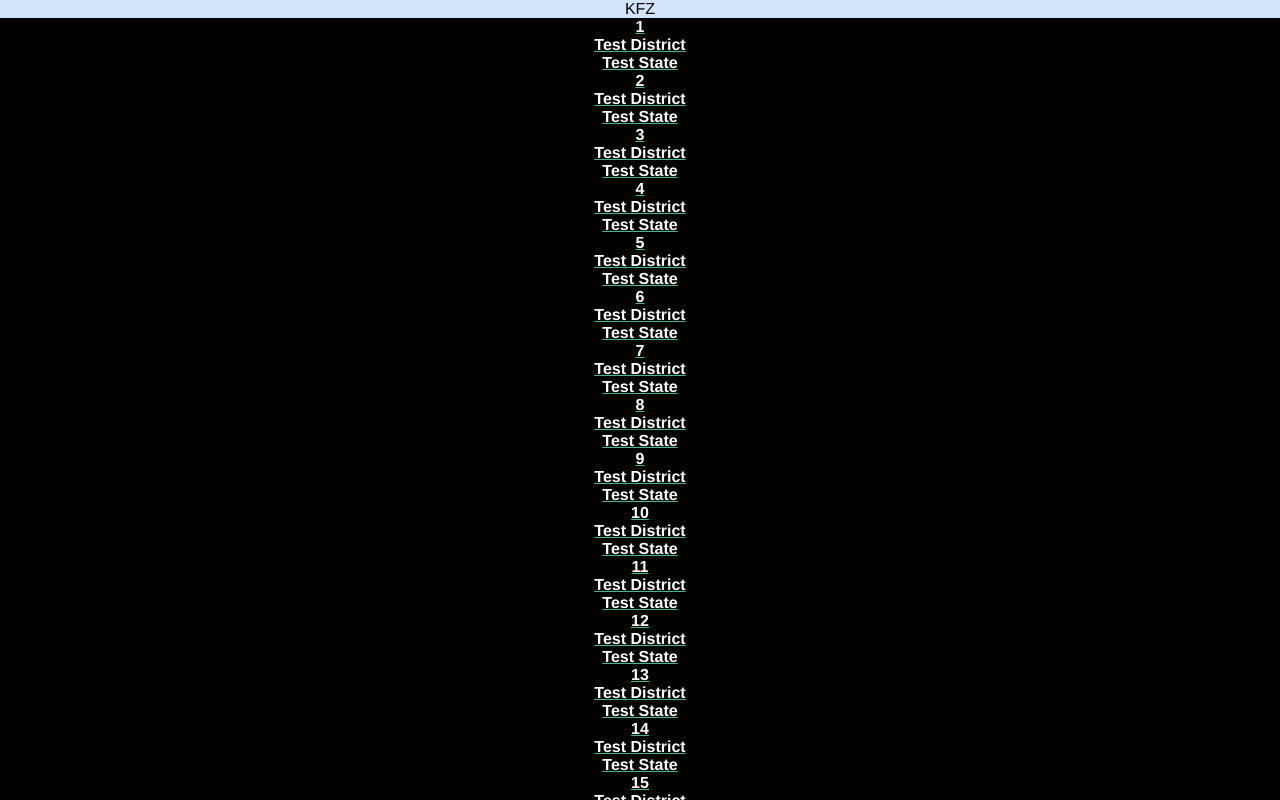
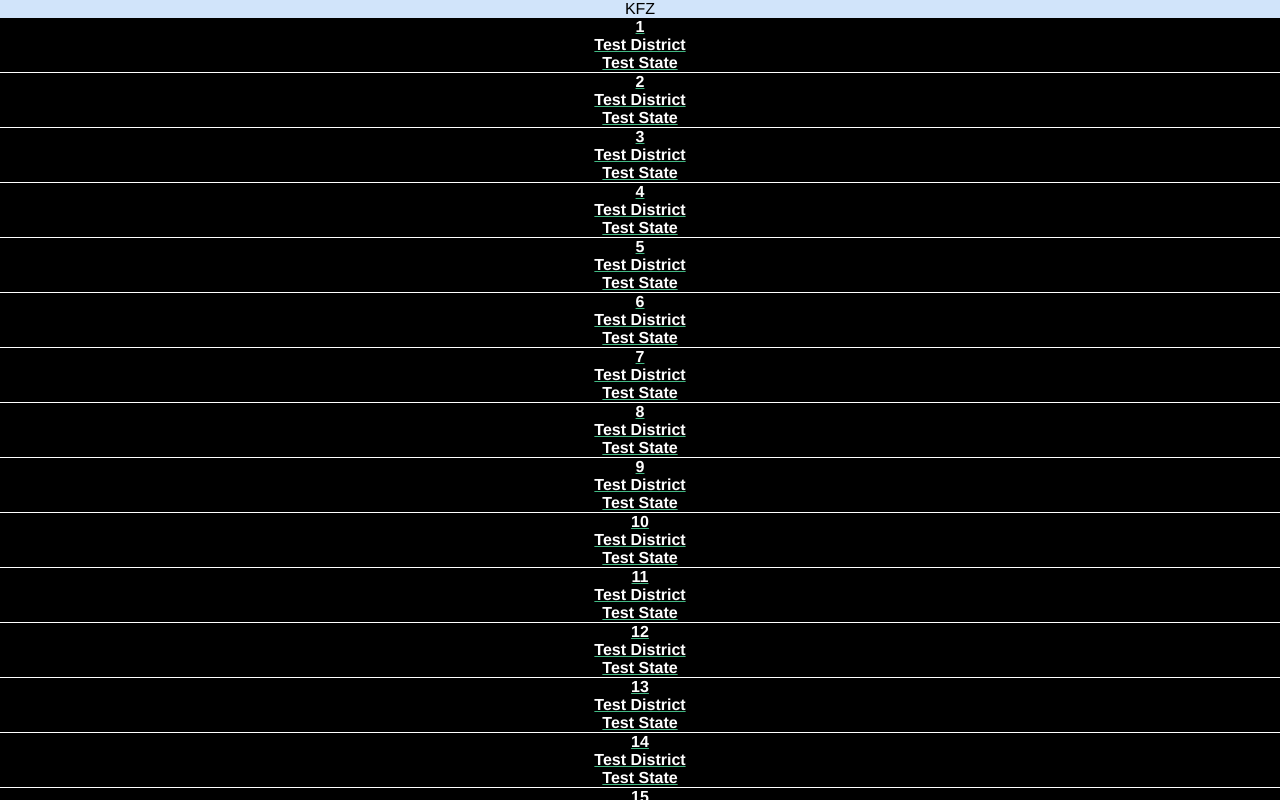
Before and after one commit to maurer2/kfz, a Vue app: page / in a window 1280 px wide. Shown: the top 800 px of the page. Built offline with nearby package versions, Linux system fonts and the light colour scheme.

Commit message:
imported filter

```diff
--- a/src/components/Plate.vue
+++ b/src/components/Plate.vue
@@ -27,6 +27,7 @@ export default {
 
 <style lang="scss" scoped>
   .plate {
+    border-bottom: 1px solid #fff;
     font-weight: bold;
   }
   .plate-key {
--- a/src/components/PlateList.vue
+++ b/src/components/PlateList.vue
@@ -8,17 +8,23 @@
 
 <script>
 import Plate from './Plate';
+import List from '../filter/List';
 
 export default {
   name: 'PlateList',
   components: { Plate },
   computed: {
     numEntries() {
-      return 500;
+      return 50;
     },
     title() {
       return `Liste ${this.numEntries}`;
     },
+  },
+  mounted: function() {
+    console.log('mounted');
+    const plateList = new List();
+    console.log(plateList.getCurrentSize());
   },
 };
 </script>
@@ -29,4 +35,8 @@ export default {
     margin: 0;
     flex-direction: column;
   }
+  .plate {
+    display: block;
+    margin: 0;
+  }
 </style>
--- a/src/filter/licencePlate.js
+++ b/src/filter/Plate.js
@@ -1,4 +1,4 @@
-module.exports = class LicencePlate {
+class LicencePlate {
   constructor(key, { district, state, country = 'de' }) {
     this.key = key;
     this.district = district;
@@ -19,22 +19,24 @@ module.exports = class LicencePlate {
   }
 
   getState() {
-    return this.country
+    return this.country;
   }
 
   getLetterAtPosition(position) {
-    return this.key.charAt(position)
+    return this.key.charAt(position);
   }
 
   startsWith(letter) {
-    return this.key.charAt(0) === letter.charAt(0)
+    return this.key.charAt(0) === letter.charAt(0);
   }
 
   hasLetterAtPosition(position, letter) {
     if (position > this.key.length) {
-      return false
+      return false;
     }
 
-    return this.key.charAt(position) === letter
+    return this.key.charAt(position) === letter;
   }
 }
+
+export default LicencePlate;
--- a/src/filter/list.js
+++ b/src/filter/list.js
@@ -1,54 +1,56 @@
-const licenceJSON = require('./data/de.json')
-const LicencePlate = require('./licencePlate.js')
+import licenceJSON from '../data/de.json';
+import Plate from './Plate';
 
-module.exports = class List {
+class List {
   constructor() {
     this.entriesAll = Object.keys(licenceJSON).map((key) => {
-      const entry = new LicencePlate(key, licenceJSON[key])
+      const entry = new Plate(key, licenceJSON[key]);
 
-      return entry
-    })
+      return entry;
+    });
 
-    this.entries = this.entriesAll.slice()
-    this.position = 0
+    this.entries = this.entriesAll.slice();
+    this.position = 0;
   }
 
   getCurrentSize() {
-    return this.entries.length
+    return this.entries.length;
   }
 
   getEntries() {
-    return this.entries
+    return this.entries;
   }
 
   getEntriesWithLetter(letter) {
-    const filteredEntries = this.entries.filter(entry => entry.startsWith(letter))
+    const filteredEntries = this.entries.filter(entry => entry.startsWith(letter));
 
-    return filteredEntries
+    return filteredEntries;
   }
 
   getUniqueLetters() {
     const lettersSingle = this.entries
-      .map(entry => entry.getLetterAtPosition(this.position))
-    const lettersSingleSorted = lettersSingle.slice().sort() // alphabetically
+      .map(entry => entry.getLetterAtPosition(this.position));
+    const lettersSingleSorted = lettersSingle.slice().sort(); // alphabetically
 
     // true for first occurence in array // indexof returns first index of element found
     const lettersUnique = lettersSingleSorted
-      .filter((value, index, array) => array.indexOf(value) === index)
+      .filter((value, index, array) => array.indexOf(value) === index);
 
-    return lettersUnique
+    return lettersUnique;
   }
 
   filterList(letter) {
     this.entries = this.entries
-      .filter(entry => entry.hasLetterAtPosition(this.position, letter))
-    this.position = this.position + 1
+      .filter(entry => entry.hasLetterAtPosition(this.position, letter));
+    this.position = this.position + 1;
 
-    return this.entries
+    return this.entries;
   }
 
   resetList() {
-    this.entries = this.entriesAll
-    this.position = 0
+    this.entries = this.entriesAll;
+    this.position = 0;
   }
 }
+
+export default List;
```
Also changed, not shown: .babelrc.
